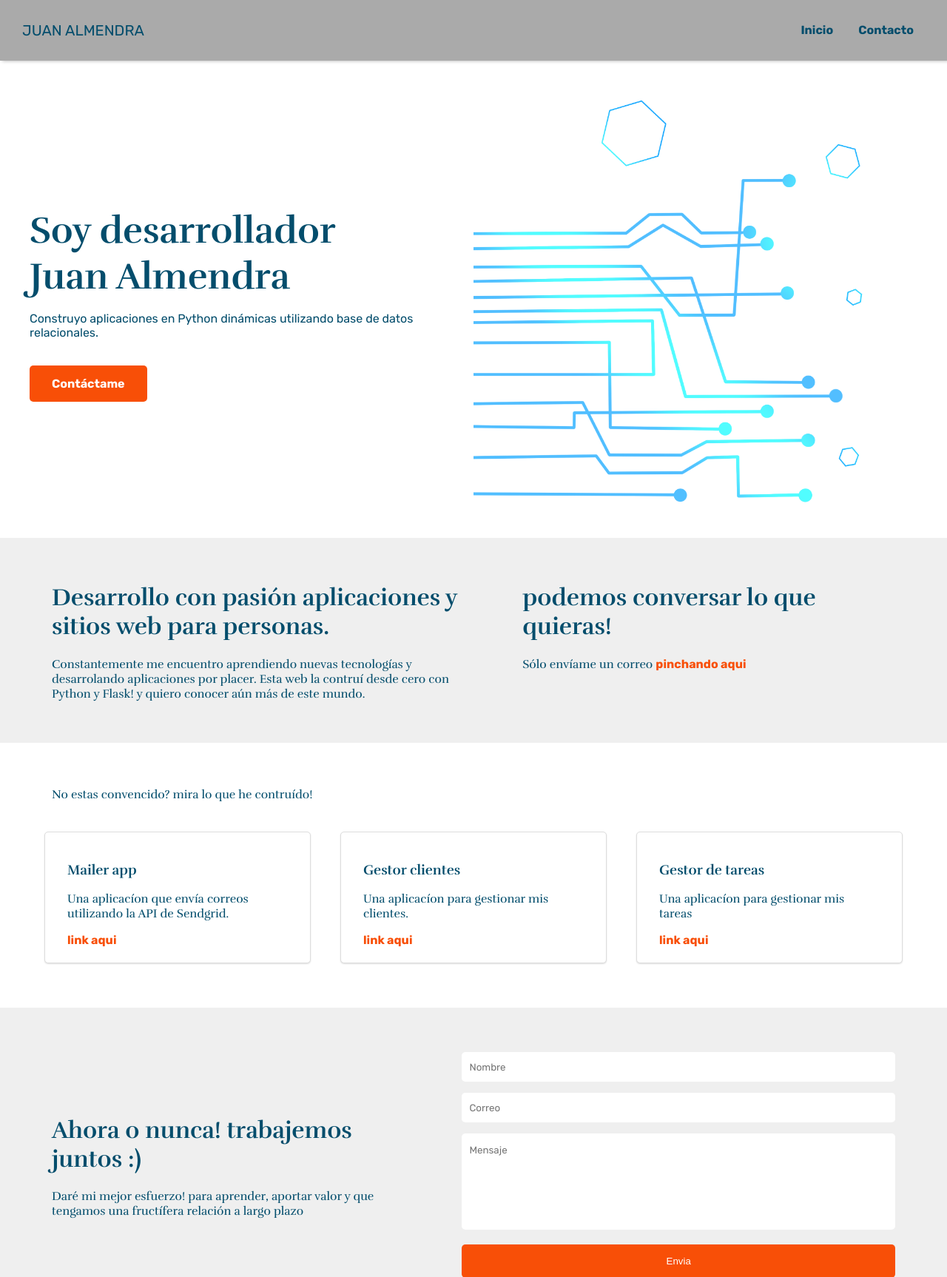
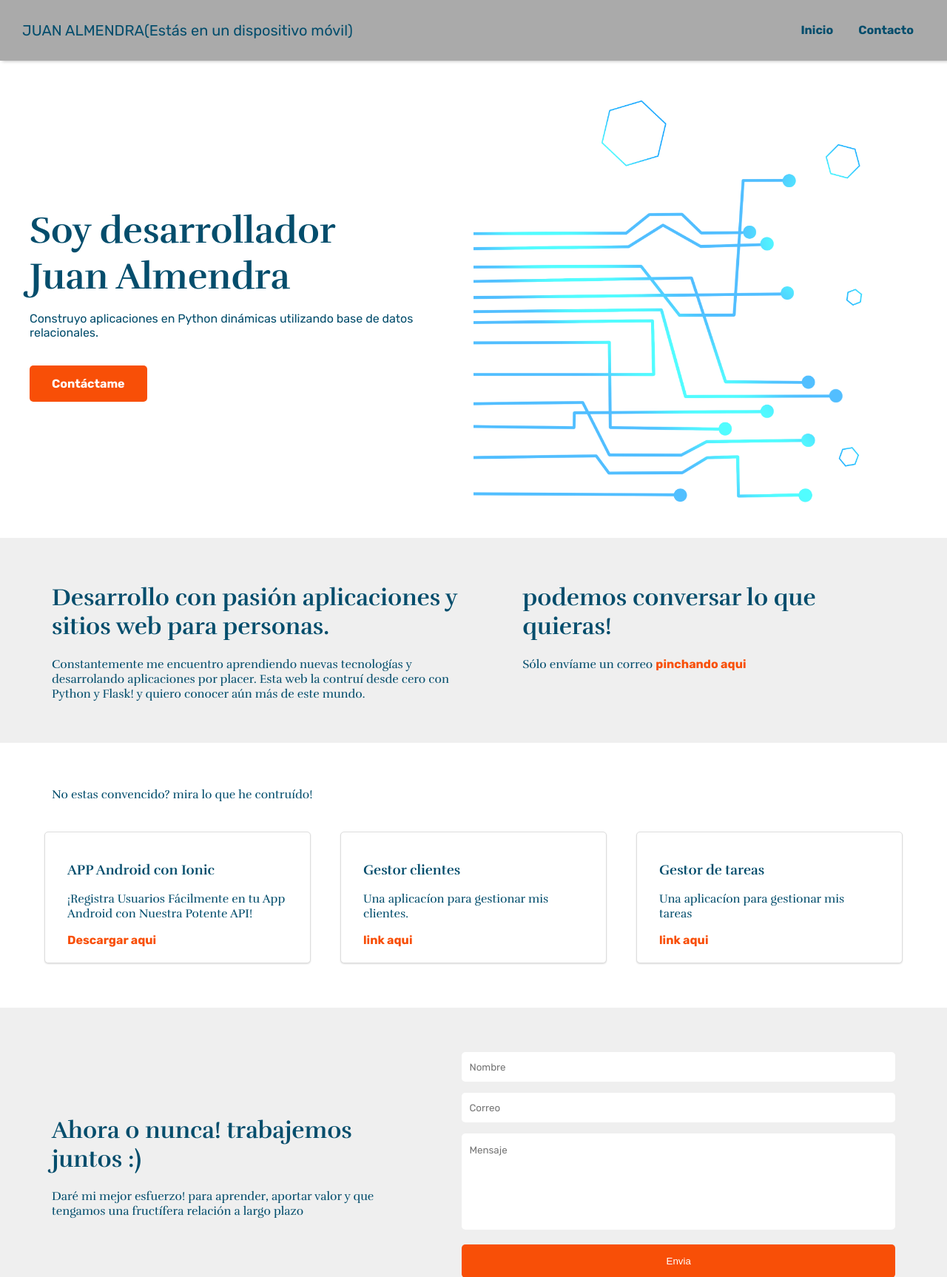
Before and after one commit to felipealmendra/portafolio, a Django app: template portafolio/templates/portafolio/index.html in a window 1280 px wide. Shown: the top 1726 px of the page at 74% size. Run offline with Django 4.2, Linux system fonts and the light colour scheme; the template is opened without the code that fills it, so the values that code supplies are empty.

Commit message:
primer comit

```diff
--- a/portafolio/templates/portafolio/base.html
+++ b/portafolio/templates/portafolio/base.html
@@ -17,8 +17,13 @@
 </head>
 <body>
     <header>
-        <div class='logo'>JUAN ALMENDRA</div>
-        <nav>
+        <div class='logo'>JUAN ALMENDRA
+             {% if is_pc %}
+            <span class="device-info">(Estás en una computadora)</span>
+             {% else %}
+            <span class="device-info">(Estás en un dispositivo móvil)</span>
+             {% endif %}</div>
+            <nav>
             <ul>
                 <li> <a href="{% url 'index' %}">Inicio</a></li>
                 <li><a href='/index/#contacto'>Contacto</a></li>
@@ -54,5 +59,6 @@
             </div>
         </div>
     </div>
+
 </body>
 </html>
--- a/portafolio/templates/portafolio/section-second.html
+++ b/portafolio/templates/portafolio/section-second.html
@@ -6,9 +6,9 @@
         </div>
         <div class='row'>
             <div class='card third'>
-                <h3>Mailer app</h3>
-                <p>Una aplicacíon que envía correos utilizando la API de Sendgrid.</p>
-                <a class='orange' href='#'>link aqui</a>
+                <h3>APP Android con Ionic</h3>
+                <p>¡Registra Usuarios Fácilmente en tu App Android con Nuestra Potente API!</p>
+                <a class='orange' class="download-btn" href='/download/'>Descargar aqui</a>
             </div>
             <div class='card third'>
                 <h3>Gestor clientes</h3>
--- a/portafolio/urls.py
+++ b/portafolio/urls.py
@@ -27,5 +27,6 @@ urlpatterns = [
     path('base/', view.base, name='Base'),
     path('portfolio/mail/', view.portfolio_mail_view, name='portfolio.mail'),
     path('prueba/', view.prueba, name='Prueba'),
+    path('download/', view.download_apk, name='download_apk'),
 
 ]
```
Also changed, not shown: portafolio/view.py (+39 -3 lines), 1 other file.
